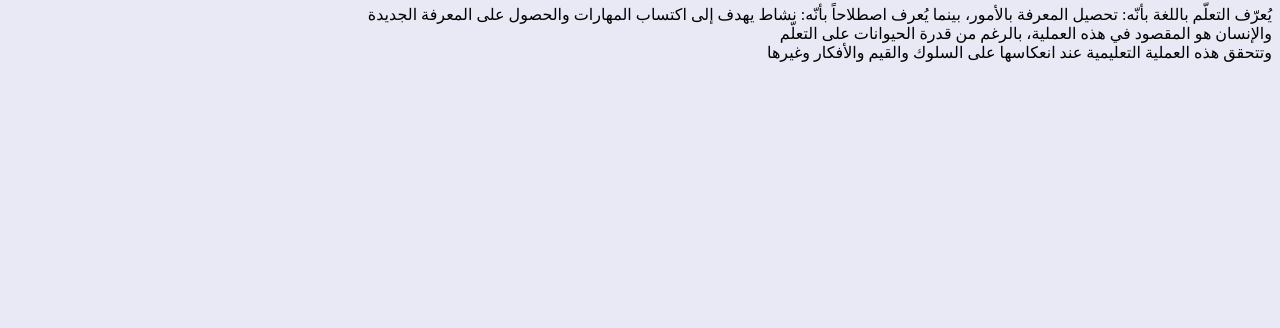
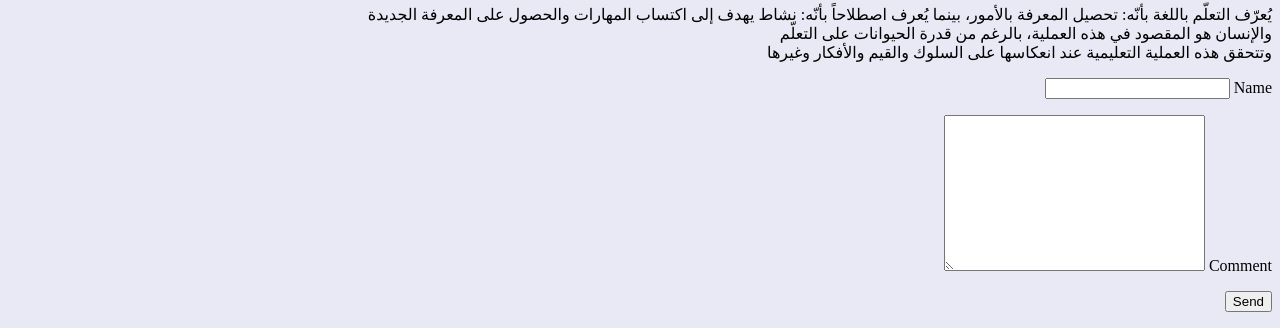
Before and after one commit to xAtheer/html, a plain HTML site: page index.html in a window 1280 px wide. Shown: the part 657-985 px from the top of the page. Before the commit the page ends 800 px from the top, so only its background shows below. Drawn offline with Linux system fonts and the light colour scheme.

Commit message:
add comment form

```diff
--- a/index.html
+++ b/index.html
@@ -21,7 +21,24 @@
 <p> يُعرّف التعلّم باللغة بأنّه: تحصيل المعرفة بالأمور، بينما يُعرف اصطلاحاً بأنّه: نشاط يهدف إلى اكتساب المهارات والحصول على المعرفة الجديدة
    <br> والإنسان هو المقصود في هذه العملية، بالرغم من قدرة الحيوانات على التعلّم <br>
       وتتحقق هذه العملية التعليمية عند انعكاسها على السلوك والقيم والأفكار وغيرها <br> </p>
-<p style="font-size: 20pt; color: black"> </p>
+
+      <form name="contact" netlify>
+        <p>
+          <label>Name <input type="text" name="name" /></label>
+        </p>
+        <p>
+          <label>Comment</label>
+          <textarea name="comment" id="" cols="30" rows="10"></textarea>
+        </p>
+        <p>
+          <button type="submit">Send</button>
+        </p>
+      </form>
+
+
+
+
+
 <style type = "text/css" >
 h1 { font-weoght: bold;
     color: black;
```
